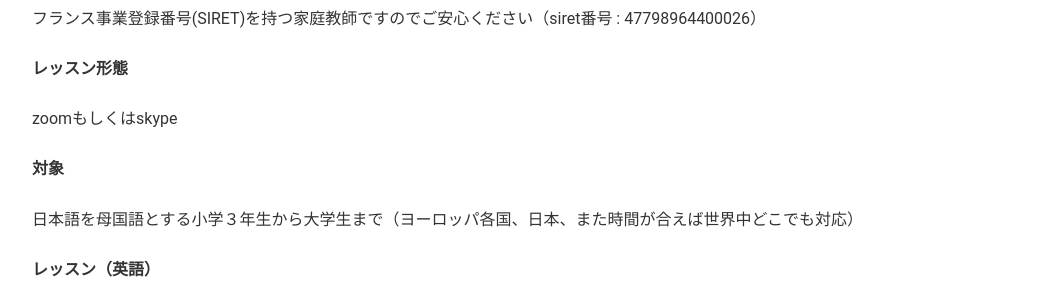
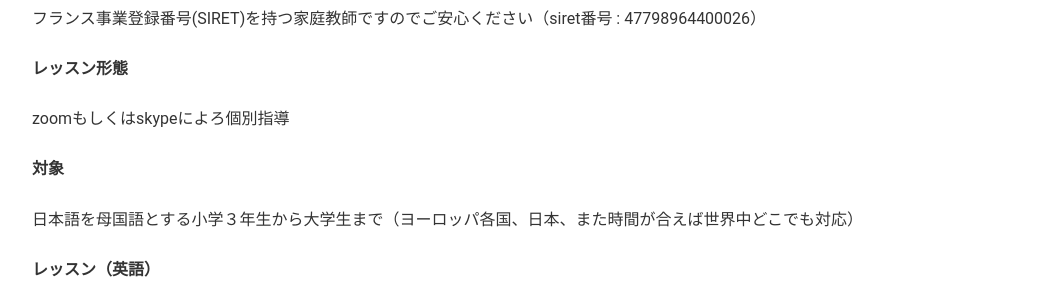
Before and after one commit to phocean/akispace, a Jekyll site: the page built from index.md, in a window 1280 px wide. Shown: the part 252-552 px from the top of the page, without its empty margins (118-1161 px from the left). Built offline with Jekyll 4.4.1, drawn with Linux system fonts in a browser that asks for light colours.

Commit message:
Update index.md

```diff
--- a/index.md
+++ b/index.md
@@ -14,7 +14,7 @@ description: フランス・パリ　ヨーロッパ各国　日本　オンラ
 
 **レッスン形態**
 
-zoomもしくはskype
+zoomもしくはskypeによろ個別指導
 
 **対象**
 
```
